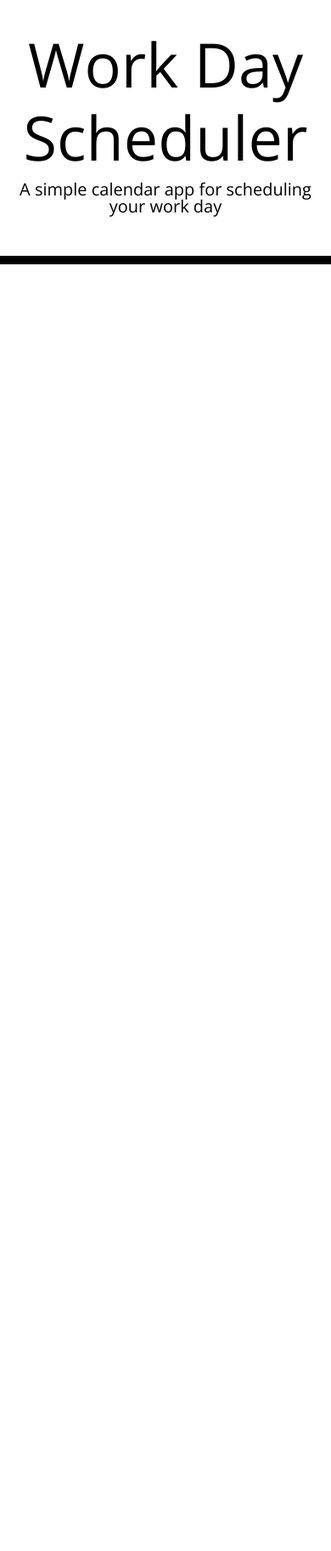
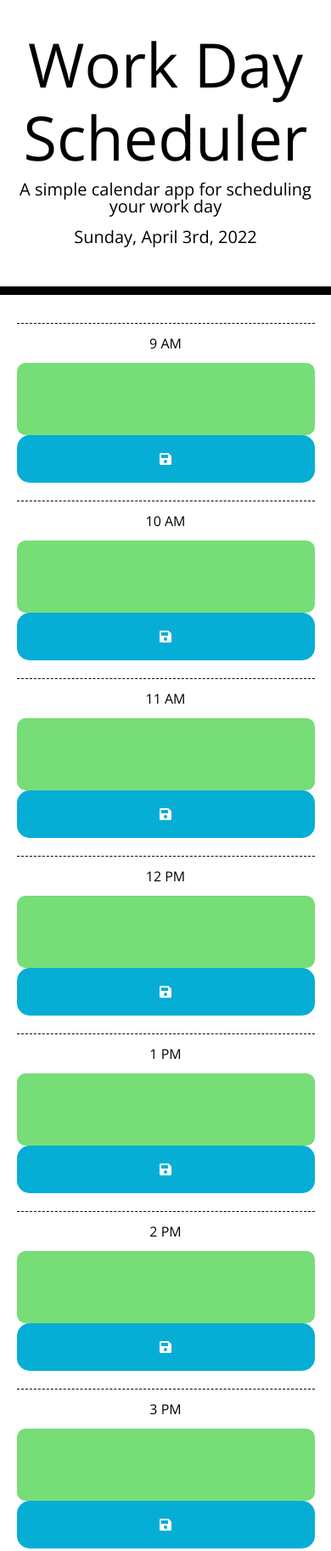
Before and after one commit to avazque008/work-day-scheduler, a plain HTML site: page index.html in a window 390 px wide. Shown: the top 1825 px of the page at 85% size. Before the commit the page ends 844 px from the top, so only its background shows below. Drawn offline with nearby package versions, Linux system fonts and the light colour scheme; files that its build step writes are made by us from their sources.

Commit message:
started application functionality

```diff
--- a/assets/css/style.css
+++ b/assets/css/style.css
@@ -23,11 +23,12 @@ textarea{
 
 .description{
   white-space: pre-wrap;
+  border-radius: 10px;
 }
 
 .time-block{
   text-align: center;
-  border-radius: 15px;
+  border-radius: 10px;
 }
 
 .row {
@@ -58,9 +59,8 @@ textarea{
 }
 
 .saveBtn {
-  border-left: 1px solid black;
-  border-top-right-radius: 15px;
-  border-bottom-right-radius: 15px;
+  border: none;
+  border-radius: 15px;
   background-color: #06AED5;
   color: white;
 }
@@ -69,3 +69,33 @@ textarea{
   font-size: 20px;
   transition: all .3s ease-in-out;
 }
+
+@media screen and (max-width: 992px) {
+  .hour {
+    padding: 15px;
+  }
+
+  .description {
+    height: 85px;
+    border: none;
+  }
+
+  .saveBtn {
+    padding: 20px 0;
+    border: none;
+  }
+  .time-block {
+    margin-bottom: 10px;
+  }
+  .row {
+    height: auto;
+    margin-top: 20px;
+  }
+}
+@media screen and (max-width: 591px) {
+  .container{
+    margin: auto;
+    width: 90%;
+  }
+
+}
--- /dev/null
+++ b/assets/js/script.js
@@ -0,0 +1,46 @@
+// Display current date
+var currentTime = moment().format("dddd, MMMM Do, YYYY");
+$("#currentDay").append(currentTime);
+
+
+var buttonClickHandler = function () {
+    var time = $(this).parent().attr("hour");
+    console.log(time);
+
+    var text = $(this).siblings(".description").val();
+    console.log(text);
+
+    localStorage.setItem(text, time);
+};
+
+var auditTime = function() {
+    var currentHour = parseInt(moment().format("H"));
+
+    var textBlock = $(".description");
+
+    textBlock.each(function(){
+        var hour = parseInt($(this).parent().attr("hour"));
+        if (currentHour > hour) {
+            $(this).removeClass("present");
+            $(this).removeClass("future");
+            $(this).addClass("past");
+        } else if (currentHour === hour) {
+            $(this).removeClass("past");
+            $(this).removeClass("future");
+            $(this).addClass("present");
+        } else if (currentHour < hour) {
+            $(this).removeClass("present");
+            $(this).removeClass("past");
+            $(this).addClass("future");
+        }
+    })
+};
+
+
+$(".saveBtn").on("click", buttonClickHandler);
+
+auditTime();
+
+setInterval(function() {
+    auditTime();
+}, (1000 * 60) );
--- a/index.html
+++ b/index.html
@@ -18,7 +18,7 @@
       href="https://fonts.googleapis.com/css?family=Open+Sans&display=swap"
       rel="stylesheet"
     />
-    <link rel="stylesheet" href="style.css" />
+    <link rel="stylesheet" href="./assets/css/style.css" />
     <title>Work Day Scheduler</title>
   </head>
 
@@ -29,10 +29,55 @@
       <p id="currentDay" class="lead"></p>
     </header>
     <div class="container">
-      <!-- Timeblocks go here -->
+    <!-- Timeblocks go here -->
+      <div class="time-block row" hour="9">
+        <div class="col-md-12 col-lg-1 hour">9 AM</div>
+        <textarea class="col-md-12 col-lg-10 description"></textarea>
+        <button class="col-md-12 col-lg-1 saveBtn"><i class="fas fa-save"></i></button>
+      </div>
+      <div class="time-block row" hour="10">
+        <div class="col-md-12 col-lg-1 hour ">10 AM</div>
+        <textarea class="col-md-12 col-lg-10 description"></textarea>
+        <button class="col-md-12 col-lg-1 saveBtn"><i class="fas fa-save"></i></button>
+      </div>
+      <div class="time-block row" hour="11">
+        <div class="col-md-12 col-lg-1 hour ">11 AM</div>
+        <textarea class="col-md-12 col-lg-10 description"></textarea>
+        <button class="col-md-12 col-lg-1 saveBtn"><i class="fas fa-save"></i></button>
+      </div>
+      <div class="time-block row" hour="12">
+        <div class="col-md-12 col-lg-1 hour ">12 PM</div>
+        <textarea class="col-md-12 col-lg-10 description"></textarea>
+        <button class="col-md-12 col-lg-1 saveBtn"><i class="fas fa-save"></i></button>
+      </div>
+      <div class="time-block row" hour="13">
+        <div class="col-md-12 col-lg-1 hour ">1 PM</div>
+        <textarea class="col-md-12 col-lg-10 description"></textarea>
+        <button class="col-md-12 col-lg-1 saveBtn"><i class="fas fa-save"></i></button>
+      </div>
+      <div class="time-block row" hour="14">
+        <div class="col-md-12 col-lg-1 hour ">2 PM</div>
+        <textarea class="col-md-12 col-lg-10 description"></textarea>
+        <button class="col-md-12 col-lg-1 saveBtn"><i class="fas fa-save"></i></button>
+      </div>
+      <div class="time-block row" hour="15">
+        <div class="col-md-12 col-lg-1 hour ">3 PM</div>
+        <textarea class="col-md-12 col-lg-10 description"></textarea>
+        <button class="col-md-12 col-lg-1 saveBtn"><i class="fas fa-save"></i></button>
+      </div>
+      <div class="time-block row" hour="16">
+        <div class="col-md-12 col-lg-1 hour ">4 PM</div>
+        <textarea class="col-md-12 col-lg-10 description"></textarea>
+        <button class="col-md-12 col-lg-1 saveBtn"><i class="fas fa-save"></i></button>
+      </div>
+      <div class="time-block row" hour="17">
+        <div class="col-md-12 col-lg-1 hour ">5 PM</div>
+        <textarea class="col-md-12 col-lg-10 description"></textarea>
+        <button class="col-md-12 col-lg-1 saveBtn"><i class="fas fa-save"></i></button>
+      </div>
     </div>
-
     <script src="https://code.jquery.com/jquery-3.4.1.min.js"></script>
     <script src="https://cdnjs.cloudflare.com/ajax/libs/moment.js/2.24.0/moment.min.js"></script>
+    <script src="./assets/js/script.js"></script>
   </body>
 </html>
```
